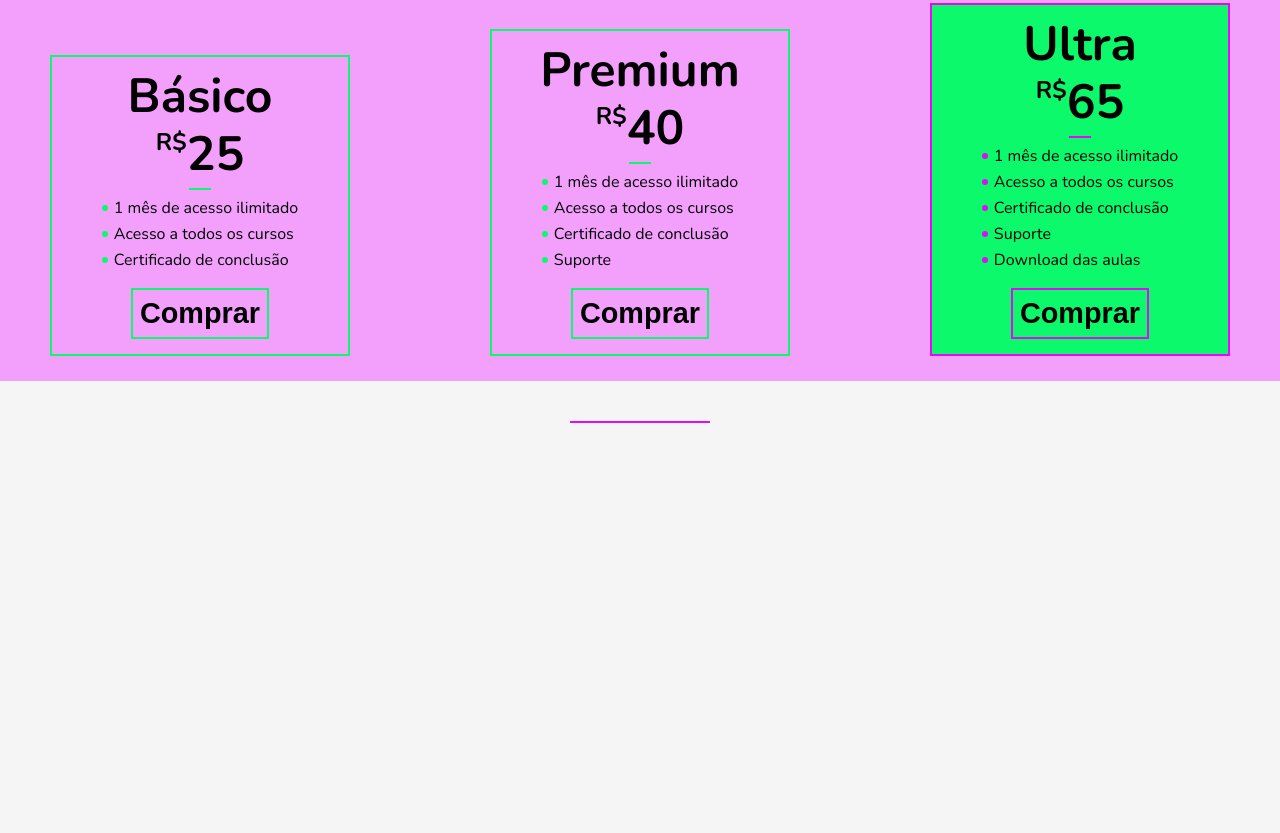
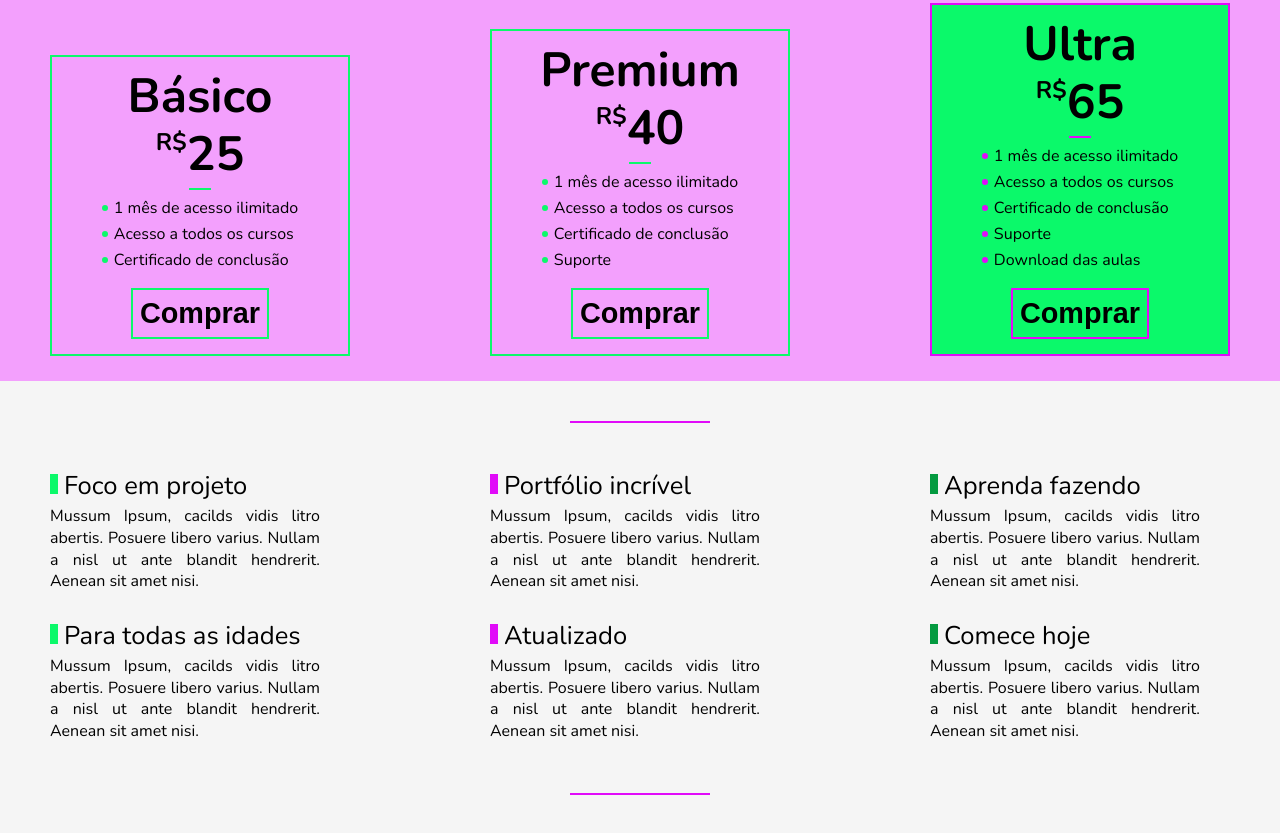
Before and after one commit to Amsterdanvasconcelos/frontbox, a plain HTML site: page index.html in a window 1280 px wide. Shown: the part 1594-2427 px from the top of the page. Before the commit the page ends 2057 px from the top, so only its background shows below. Drawn offline with nearby package versions, Linux system fonts and the light colour scheme.

Commit message:
created and finalized html and css section features

```diff
--- /dev/null
+++ b/assets/css/layout/l-features.css
@@ -0,0 +1,49 @@
+.l-features {
+    display: flex;
+    justify-content: space-between;
+    flex-wrap: wrap;
+    gap: 1.875rem 0;
+
+    padding: 0.625rem;
+    margin: 0 auto;
+    max-width: 75rem;
+}
+
+.l-features__feature {
+    flex: 1 1 18.75rem;
+    max-width: 18.75rem;
+}
+
+.l-features__title {
+    margin-bottom: 0.4375rem;
+    font-size: 1.6rem;
+}
+
+.l-features__title::before {
+    content: '';
+    display: inline-block;
+    margin-right: 0.375rem;
+    height: 1.25rem;
+    width: 0.5rem;
+}
+
+.l-features__feature:nth-of-type(3n+1) .l-features__title::before {
+    background-color: var(--clr-green-light);
+}
+.l-features__feature:nth-of-type(3n+2) .l-features__title::before {
+    background-color: var(--clr-pink-dark);
+}
+.l-features__feature:nth-of-type(3n+3) .l-features__title::before {
+    background-color: var(--clr-green-dark);
+}
+
+.l-features__description {
+    max-width: 16.875rem;
+    text-align: justify;
+}
+
+@media (max-width: 59.375rem) {
+    .l-features {
+        justify-content: space-evenly;
+    }
+}
--- a/index.html
+++ b/index.html
@@ -23,6 +23,7 @@
 	<link rel="stylesheet" href="assets/css/layout/l-we-are.css">
 	<link rel="stylesheet" href="assets/css/layout/l-courses.css">
 	<link rel="stylesheet" href="assets/css/layout/l-plans.css">
+	<link rel="stylesheet" href="assets/css/layout/l-features.css">
 	<!-- Components -->
 	<link rel="stylesheet" href="assets/css/components/c-navbar.css">
 	<link rel="stylesheet" href="assets/css/components/c-intro.css">
@@ -161,5 +162,36 @@
 
 	<hr class="c-horizontal-row">
 
+	<section class="l-features" id="features">
+
+		<div class="l-features__feature">
+			<h2 class="l-features__title">Foco em projeto</h2>
+			<p class="l-features__description">Mussum Ipsum, cacilds vidis litro abertis. Posuere libero varius. Nullam a nisl ut ante blandit hendrerit. Aenean sit amet nisi.</p>
+		</div>
+		<div class="l-features__feature">
+			<h2 class="l-features__title">Portfólio incrível</h2>
+			<p class="l-features__description">Mussum Ipsum, cacilds vidis litro abertis. Posuere libero varius. Nullam a nisl ut ante blandit hendrerit. Aenean sit amet nisi.</p>
+		</div>
+		<div class="l-features__feature">
+			<h2 class="l-features__title">Aprenda fazendo</h2>
+			<p class="l-features__description">Mussum Ipsum, cacilds vidis litro abertis. Posuere libero varius. Nullam a nisl ut ante blandit hendrerit. Aenean sit amet nisi.</p>
+		</div>
+		<div class="l-features__feature">
+			<h2 class="l-features__title">Para todas as idades</h2>
+			<p class="l-features__description">Mussum Ipsum, cacilds vidis litro abertis. Posuere libero varius. Nullam a nisl ut ante blandit hendrerit. Aenean sit amet nisi.</p>
+		</div>
+		<div class="l-features__feature">
+			<h2 class="l-features__title">Atualizado</h2>
+			<p class="l-features__description">Mussum Ipsum, cacilds vidis litro abertis. Posuere libero varius. Nullam a nisl ut ante blandit hendrerit. Aenean sit amet nisi.</p>
+		</div>
+		<div class="l-features__feature">
+			<h2 class="l-features__title">Comece hoje</h2>
+			<p class="l-features__description">Mussum Ipsum, cacilds vidis litro abertis. Posuere libero varius. Nullam a nisl ut ante blandit hendrerit. Aenean sit amet nisi.</p>
+		</div>
+
+	</section>
+
+	<hr class="c-horizontal-row">
+
 </body>
 </html>
```
